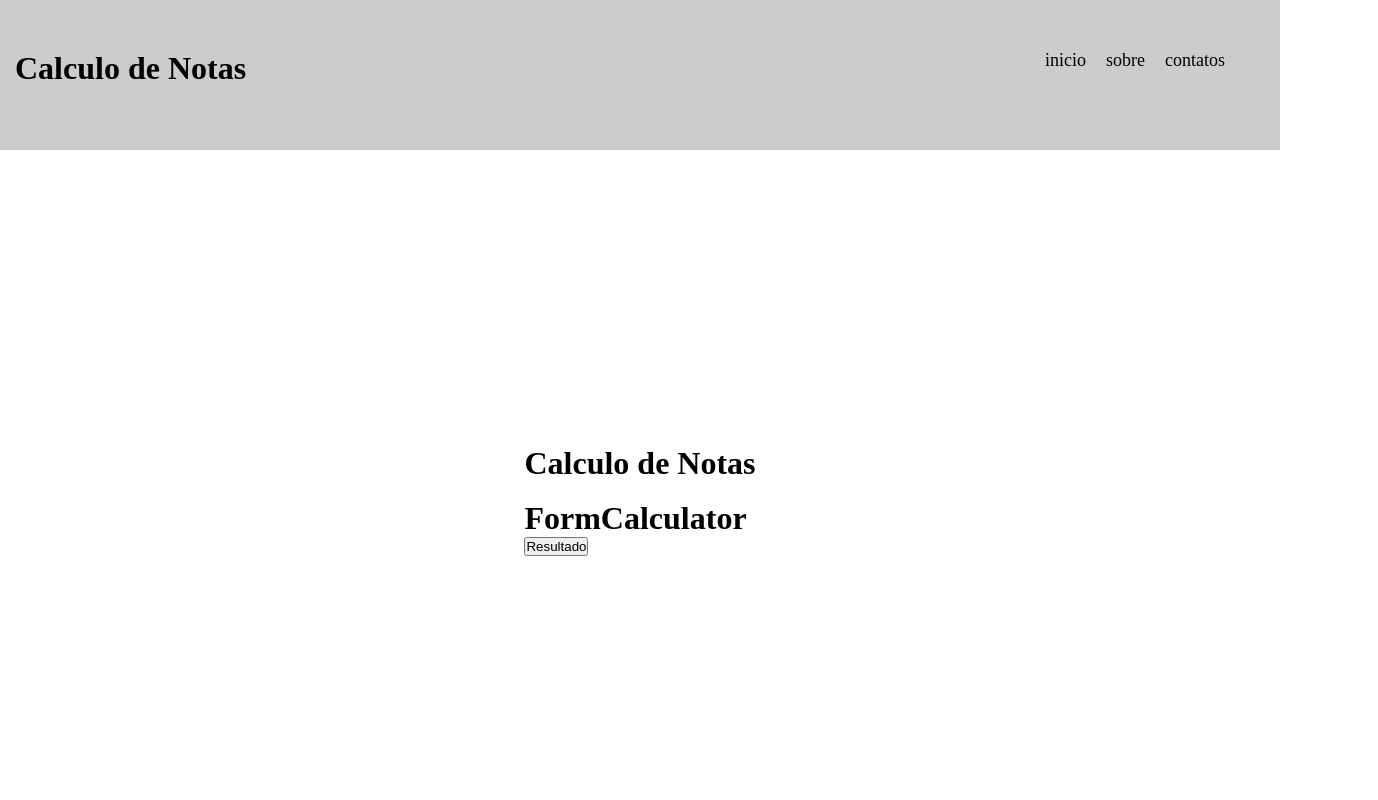
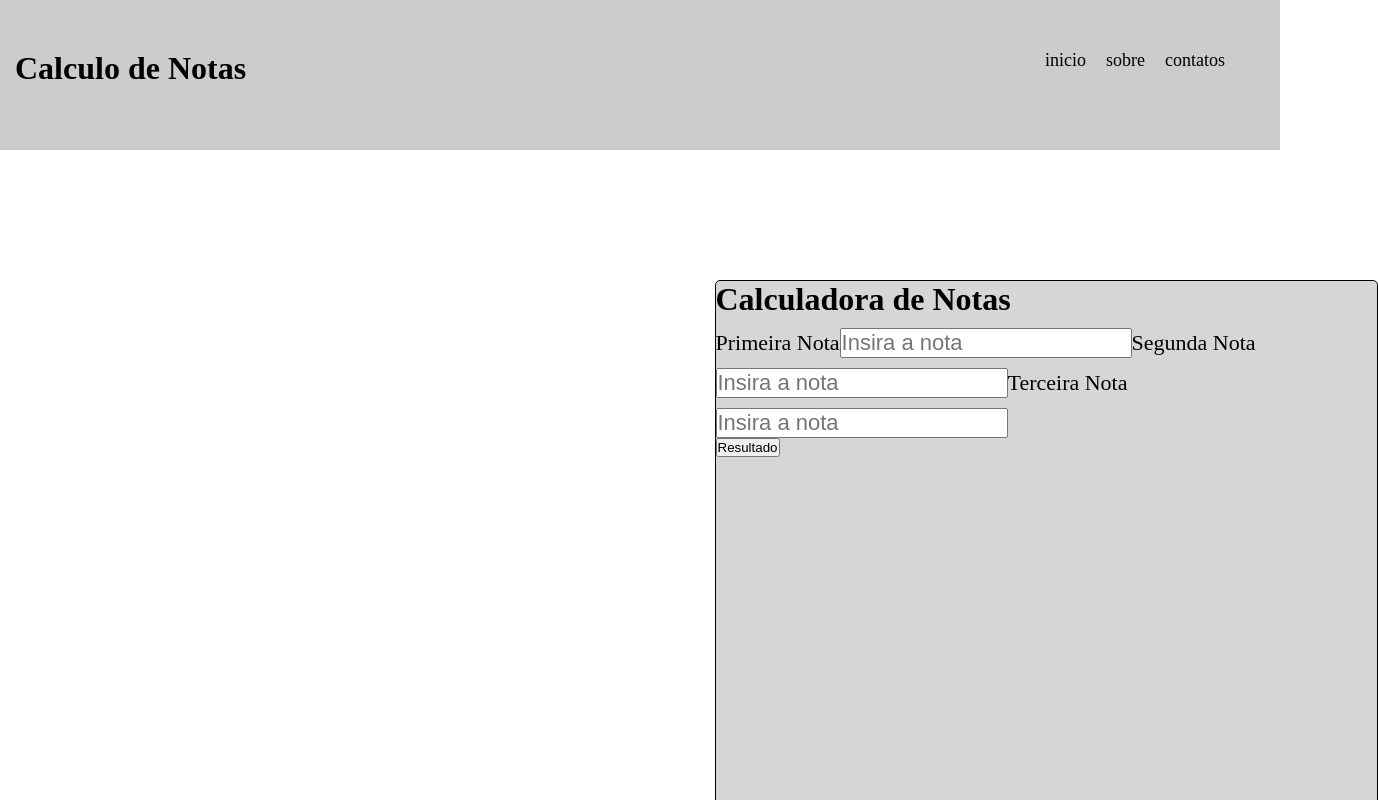
Before and after one commit to TecnoSystemEJ/calculodenotas, a React (Create React App) app: page / in a window 1280 px wide. Shown: the top 800 px of the page, 1378 px wide, since content can reach past the window. Built offline with nearby package versions, Linux system fonts and the light colour scheme.

Commit message:
AttContainer0.1

```diff
--- a/src/Components/Calculator/FormCalculator/index.jsx
+++ b/src/Components/Calculator/FormCalculator/index.jsx
@@ -1,11 +1,99 @@
-import React from "react";
+import { Fragment, useState } from "react";
+import "./styles.css";
+
+const titleInputs = [
+  { title: "Primeira Nota", id: "nota1" },
+  { title: "Segunda Nota", id: "nota2" },
+  { title: "Terceira Nota", id: "nota3" },
+];
 
 function FormCalculator({ onResult }) {
+  const [values, setValues] = useState({});
+  console.log(values);
+  function onSubmit(event) {
+    console.log("cliquei aqui");
+    event.preventDefault();
+  }
+
+  function onChange(event) {
+    const { id, value } = event.target;
+    console.log(id);
+    setValues({ ...values, [id]: Number(value) });
+  }
+
   return (
-    <>
-      <h1>FormCalculator</h1>
-      <button onClick={onResult}>Resultado</button>
-    </>
+    <div id="caixa">
+      <h1> Calculadora de Notas</h1>
+      <form onSubmit={onSubmit}>
+        <div className="groupInput">
+          {titleInputs.map((value) => (
+            <Fragment key={value.id}>
+              <label htmlFor={value.id}>{value.title}</label>
+              <input
+                className="inputNotas"
+                id={value.id}
+                type="number"
+                onChange={onChange}
+                placeholder="Insira a nota"
+              />
+            </Fragment>
+          ))}
+        </div>
+        <div className="groupButton"></div>
+        <button type="submit">Resultado</button>
+      </form>
+    </div>
   );
 }
 export default FormCalculator;
+
+//Calculo vai ser: 0,7xmedia +0,3XnotaNecessaria >= 5
+
+// import { useEffect, useState } from "react";
+// import "./styles.css";
+
+// //************************************************************************************************************* */
+// //Teste a partir daqui
+
+// function FormCalculator() {
+//   const [nro1, setNro1] = useState(0);
+//   const [nro2, setNro2] = useState(0);
+//   const [resultado, setResultado] = useState(0);
+//   const [operacao, setOperacao] = useState("somar");
+
+//   const calcular = () => {
+//     if (operacao == "somar") return parseFloat(nro1) + parseFloat(nro2);
+//     else if (operacao == "subtrair") return parseFloat(nro1) - parseFloat(nro2);
+//     else if (operacao == "multiplicar")
+//       return parseFloat(nro1) * parseFloat(nro2);
+//     else if (operacao == "dividir") return parseFloat(nro1) / parseFloat(nro2);
+//   };
+//   useEffect(() => {
+//     setResultado(calcular());
+//   }, [nro1, nro2, operacao]);
+//   return (
+//     <div className="FormCalculator">
+//       <h1>Calculadora React</h1>
+//       <label>Primeiro numero</label>
+//       <input
+//         type="number"
+//         value={nro1}
+//         onChange={(e) => setNro1(e.target.value)}
+//       />
+//       <label>Segundo numero</label>
+//       <input
+//         type="number"
+//         value={nro2}
+//         onChange={(e) => setNro2(e.target.value)}
+//       />
+//       <select onChange={(e) => setOperacao(e.target.value)}>
+//         <option>somar</option>
+//         <option>subtrair</option>
+//         <option>multiplicar</option>
+//         <option>dividir</option>
+//       </select>
+//       <label>Resultado {resultado}</label>
+//     </div>
+//   );
+// }
+// export default FormCalculator;
--- a/src/Components/Calculator/FormCalculator/styles.css
+++ b/src/Components/Calculator/FormCalculator/styles.css
@@ -0,0 +1,36 @@
+* {
+  padding: 0;
+  margin: 0;
+  box-sizing: border-box;
+}
+
+.FormCalculator {
+  display: flex;
+  justify-content: center;
+  align-items: center;
+  flex-direction: column;
+  height: 100vh;
+}
+
+#caixa {
+  border: 1px solid;
+  border-radius: 5px;
+  width: 663px;
+  height: 609px;
+  margin-top: 169px;
+  margin-left: 812px;
+  background-color: #d8d5d5;
+}
+
+#inputNotas {
+  width: 170px;
+  height: 36px;
+  border-radius: 5px;
+  display: block;
+}
+input,
+label,
+select {
+  margin-top: 10px;
+  font-size: 22px;
+}
--- a/src/Components/Calculator/index.jsx
+++ b/src/Components/Calculator/index.jsx
@@ -1,4 +1,4 @@
-import React, { useState } from "react";
+import { useState } from "react";
 import FormCalculator from "./FormCalculator";
 import ResultCalculator from "./ResultCalculator";
 
@@ -12,8 +12,6 @@ function Calculator() {
 
   return (
     <div>
-      <h1> Calculo de Notas</h1>
-      <br />
       {result ? (
         <ResultCalculator />
       ) : (
```
